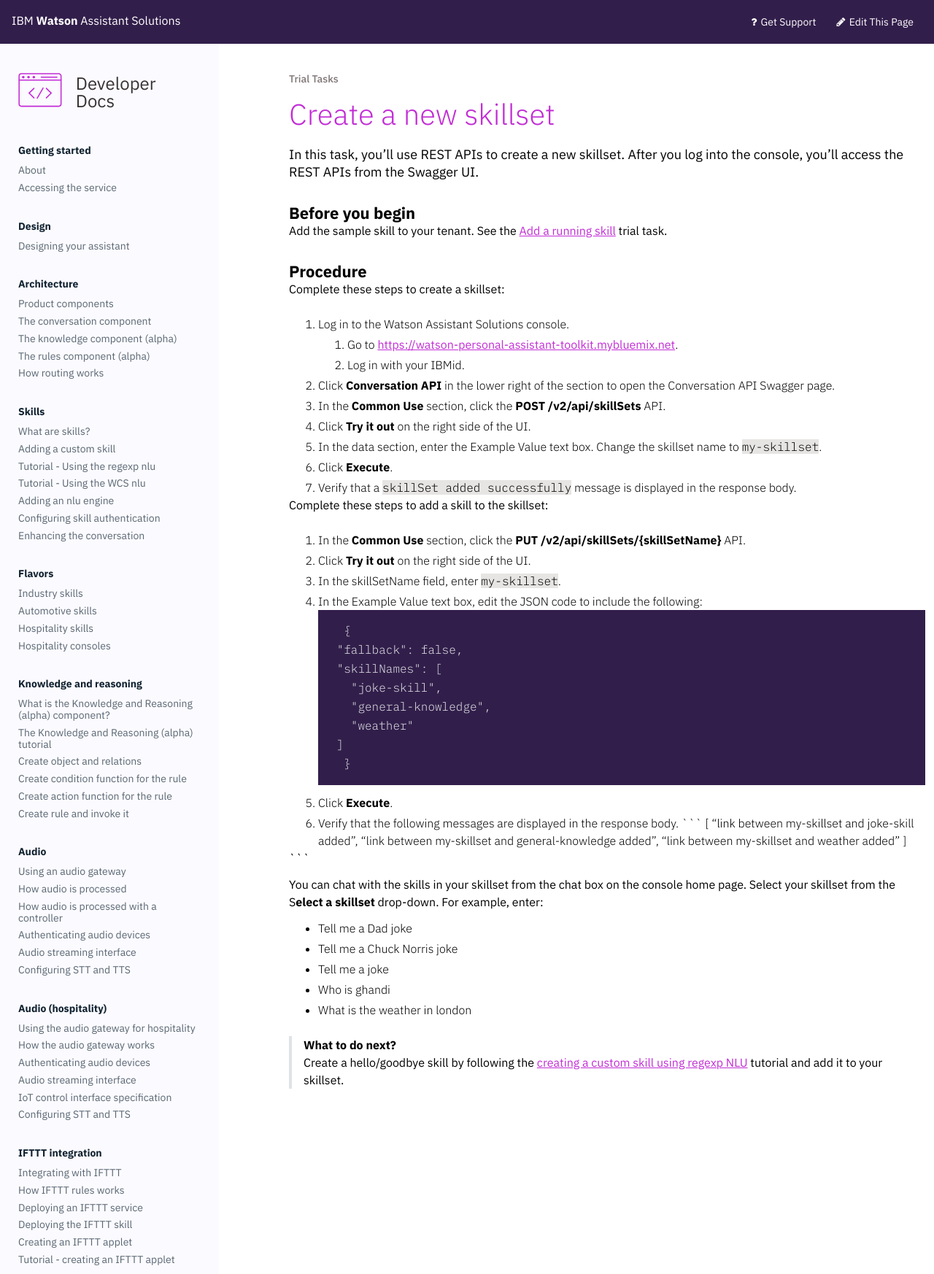
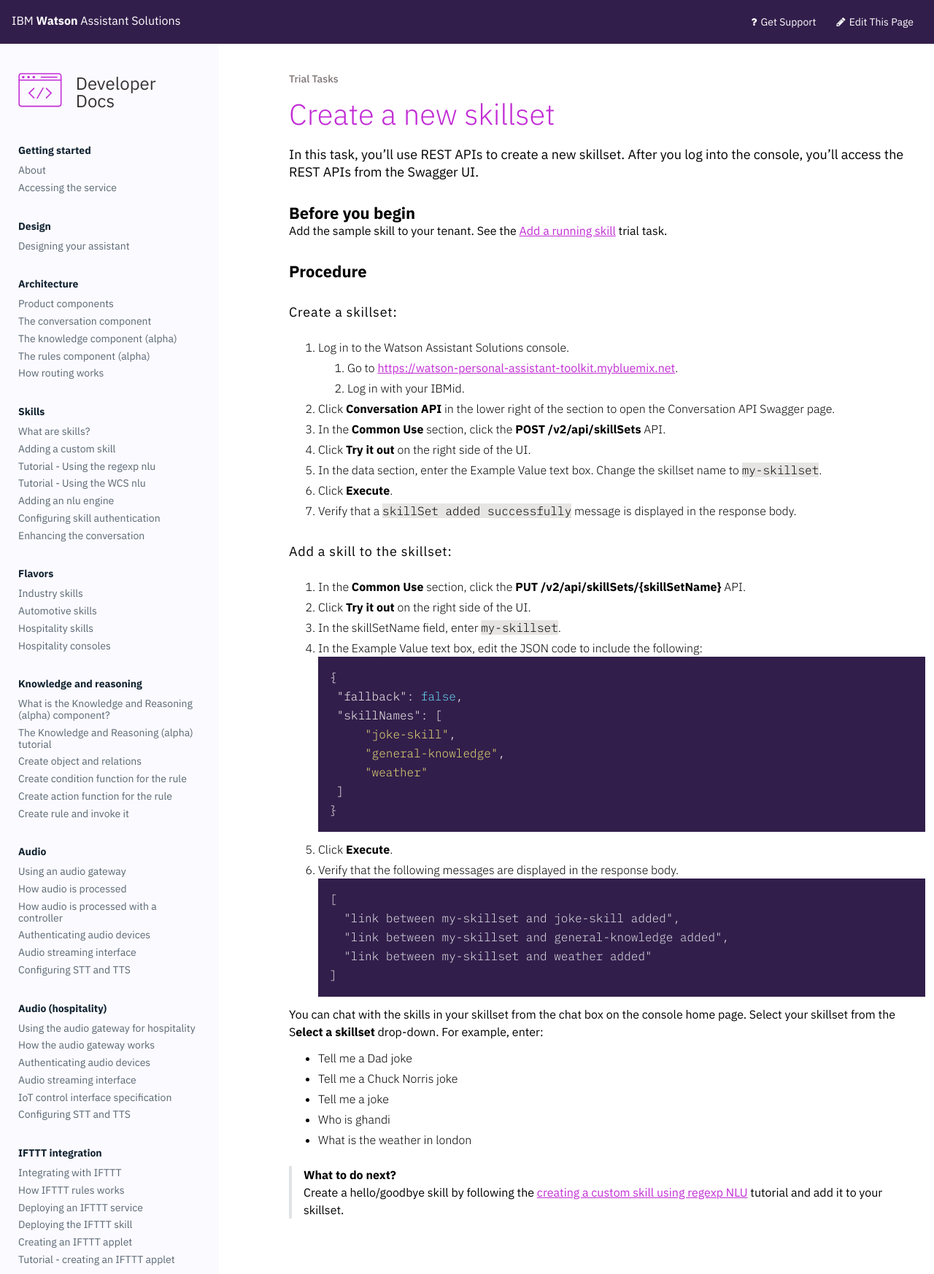
Before and after one commit to Watson-Personal-Assistant/developer, a Jekyll site: the page built from _content/trial/create-skillset.md, in a window 1280 px wide. Shown: the whole page at 73% size. Built offline with Jekyll 4.4.1, drawn with Linux system fonts in a browser that asks for light colours; some web fonts are replaced.

Commit message:
corrects text formatting on create skillset trial task

````diff
--- a/_content/trial/create-skillset.md
+++ b/_content/trial/create-skillset.md
@@ -11,7 +11,7 @@
 
 ### Procedure
 
-Complete these steps to create a skillset:
+#### Create a skillset:
 
 1. Log in to the Watson Assistant Solutions console.
     1. Go to [https://watson-personal-assistant-toolkit.mybluemix.net](https://watson-personal-assistant-toolkit.mybluemix.net).
@@ -23,32 +23,31 @@
 6. Click **Execute**.
 7. Verify that a `skillSet added successfully` message is displayed in the response body.
 
-Complete these steps to add a skill to the skillset:
+#### Add a skill to the skillset:
 
 1. In the **Common Use** section, click the **PUT /v2/api/skillSets/{skillSetName}** API.
 2. Click **Try it out** on the right side of the UI.
 3. In the skillSetName field, enter `my-skillset`.
 4. In the Example Value text box, edit the JSON code to include the following:
-  ```
-  {
+```json
+{
     "fallback": false,
     "skillNames": [
-      "joke-skill",
-      "general-knowledge",
-      "weather"
+        "joke-skill",
+        "general-knowledge",
+        "weather"
     ]
-  }
-  ```
-6. Click **Execute**.
-7. Verify that the following messages are displayed in the response body.
-  ```
-  [
-    "link between my-skillset and joke-skill added",
-    "link between my-skillset and general-knowledge added",
-    "link between my-skillset and weather added"
-  ]
-
-  ```
+}
+```
+5. Click **Execute**.
+6. Verify that the following messages are displayed in the response body.
+```
+[
+  "link between my-skillset and joke-skill added",
+  "link between my-skillset and general-knowledge added",
+  "link between my-skillset and weather added"
+]
+```
 
 You can chat with the skills in your skillset from the chat box on the console home page. Select your skillset from the S**elect a skillset** drop-down.   For example, enter:
 * Tell me a Dad joke
````
